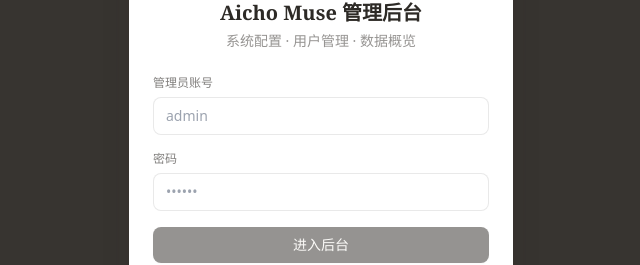
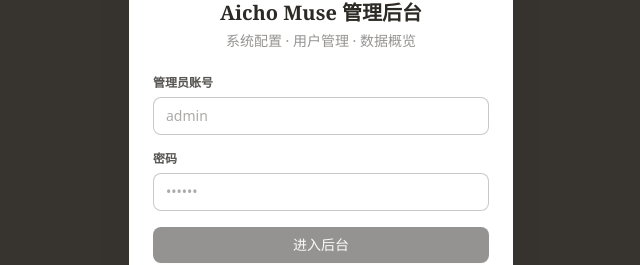
Before and after one commit to DanZai233/aicho-muse, a React (Vite) app in the folder web/: page /admin/login in a window 1280 px wide. Shown: the part 283-548 px from the top of the page, without its empty margins (319-959 px from the left). Built offline with nearby package versions, Linux system fonts and the light colour scheme.

Commit message:
fix: 弹窗/输入框对比度——Modal 根容器强制深色文字(修复后台白底浅字),Input 组件显式深字+边框加深+placeholder配色

```diff
--- a/web/src/components/ui.tsx
+++ b/web/src/components/ui.tsx
@@ -17,10 +17,10 @@ export function Button({ children, onClick, variant = 'primary', type = 'button'
 export function Input({ label, value, onChange, placeholder, type = 'text', textarea = false, rows = 3, disabled = false }: {
   label?: string; value: string; onChange: (v: string) => void; placeholder?: string; type?: string; textarea?: boolean; rows?: number; disabled?: boolean;
 }) {
-  const cls = 'w-full rounded-lg border border-ink/10 bg-surface px-3 py-2 text-sm outline-none transition focus:border-accent focus:ring-2 focus:ring-accent/20 disabled:cursor-not-allowed disabled:opacity-60';
+  const cls = 'w-full rounded-lg border border-ink/25 bg-surface px-3 py-2 text-sm text-ink placeholder:text-ink/40 outline-none transition focus:border-accent focus:ring-2 focus:ring-accent/20 disabled:cursor-not-allowed disabled:opacity-60';
   return (
     <label className="block">
-      {label && <span className="mb-1.5 block text-xs font-medium text-ink/60">{label}</span>}
+      {label && <span className="mb-1.5 block text-xs font-semibold text-ink/80">{label}</span>}
       {textarea
         ? <textarea rows={rows} value={value} placeholder={placeholder} disabled={disabled} onChange={e => onChange(e.target.value)} className={`${cls} resize-y`} />
         : <input type={type} value={value} placeholder={placeholder} disabled={disabled} onChange={e => onChange(e.target.value)} className={cls} />}
@@ -34,10 +34,10 @@ export function Modal({ open, onClose, title, children, wide = false }: {
   if (!open) return null;
   return (
     <div className="fixed inset-0 z-50 flex items-center justify-center bg-ink/30 p-4 backdrop-blur-sm" onClick={onClose}>
-      <div className={`${wide ? 'max-w-2xl' : 'max-w-md'} flex max-h-[90vh] w-full flex-col rounded-2xl bg-surface p-6 shadow-lift animate-fade-up`} onClick={e => e.stopPropagation()}>
+      <div className={`${wide ? 'max-w-2xl' : 'max-w-md'} flex max-h-[90vh] w-full flex-col rounded-2xl bg-surface p-6 text-ink shadow-lift animate-fade-up`} onClick={e => e.stopPropagation()}>
         <div className="mb-4 flex shrink-0 items-center justify-between">
           <h3 className="font-serif text-lg font-semibold">{title}</h3>
-          <button onClick={onClose} className="rounded-full p-1.5 text-ink/40 hover:bg-ink/5 hover:text-ink">✕</button>
+          <button onClick={onClose} className="rounded-full p-1.5 text-ink/60 hover:bg-ink/10 hover:text-ink">✕</button>
         </div>
         <div className="min-h-0 flex-1 overflow-y-auto pr-1">{children}</div>
       </div>
--- a/web/src/pages/Admin.tsx
+++ b/web/src/pages/Admin.tsx
@@ -7,7 +7,7 @@ type AdminUser = { id: string; email: string; display_name: string; status?: str
 type FeedbackItem = { id: string; user_id: string; user_email?: string | null; user_name?: string | null; contact: string; content: string; page: string; status: string; note?: string; created_at: string; updated_at?: string };
 type LetterFeedbackItem = { id: string; type: string; content: string; contact: string; status: string; created_at: string };
 
-const inputCls = 'w-full rounded-lg border border-ink/10 bg-white px-3 py-2 text-sm outline-none transition focus:border-accent focus:ring-2 focus:ring-accent/20';
+const inputCls = 'w-full rounded-lg border border-ink/25 bg-white px-3 py-2 text-sm outline-none transition focus:border-accent focus:ring-2 focus:ring-accent/20';
 
 function adminHeaders() {
   return { 'Content-Type': 'application/json', Authorization: `Bearer ${localStorage.getItem('am_admin_token')}` };
```
